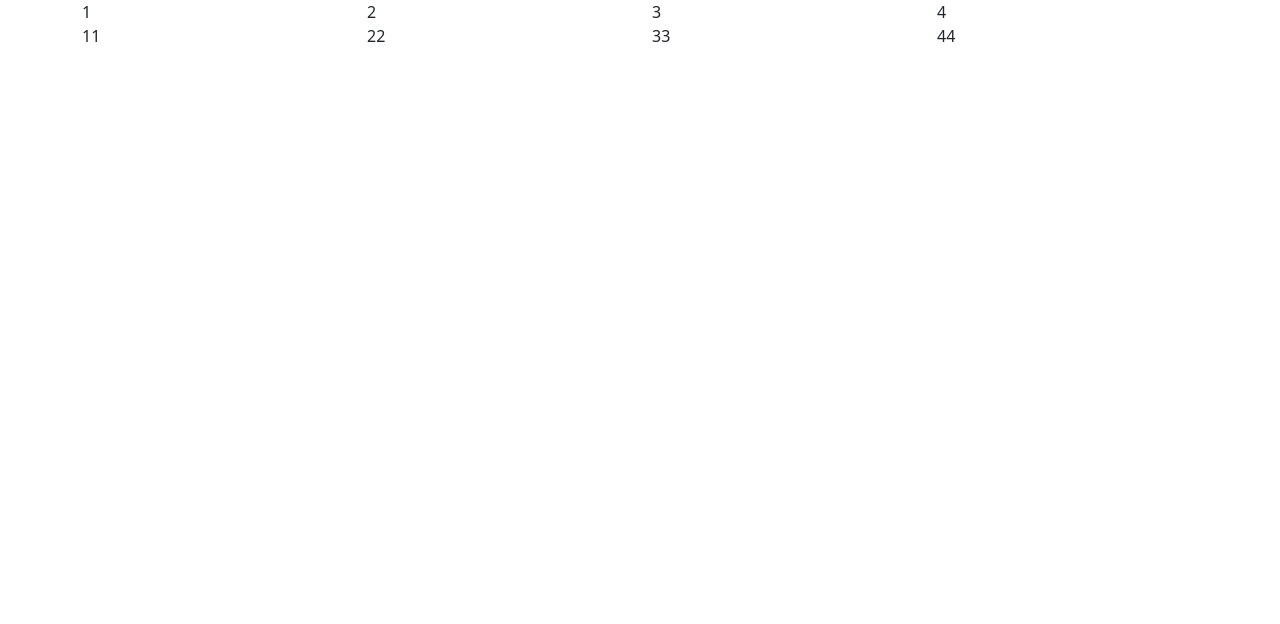
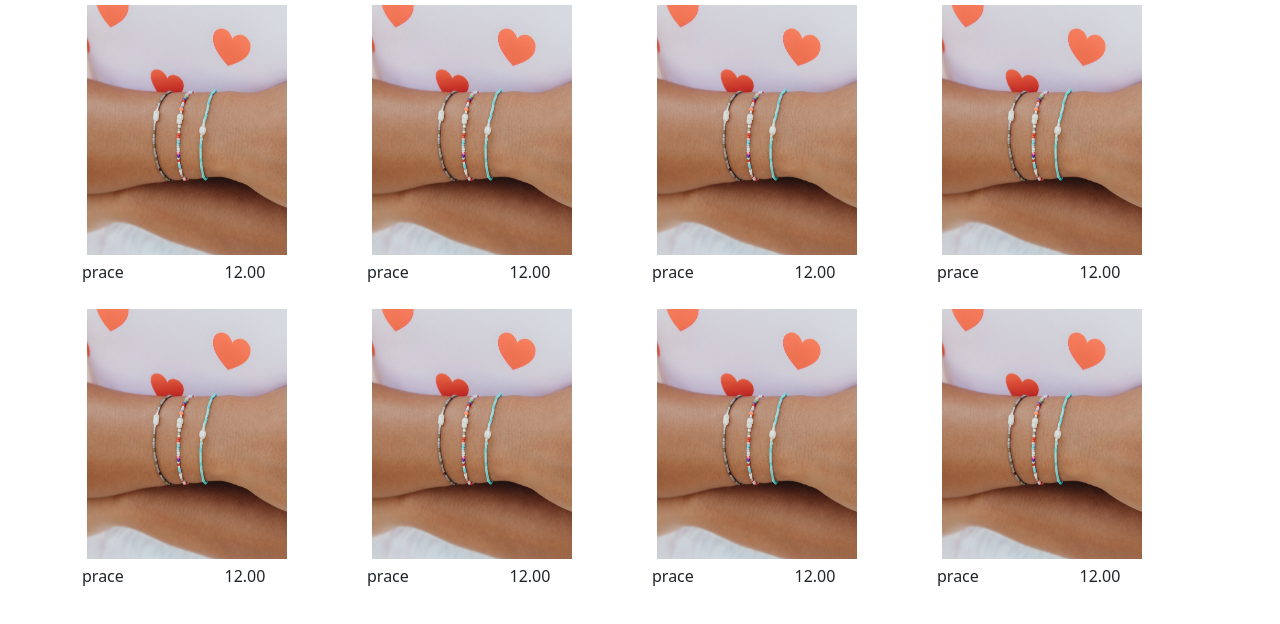
Before and after one commit to Yassinbesbes/handmade_projectSite, a React (Create React App) app: page / in a window 1280 px wide. Shown: the top 624 px of the page. Built offline with nearby package versions, Linux system fonts and the light colour scheme.

Commit message:
seconde file

```diff
--- a/src/seconde.css
+++ b/src/seconde.css
@@ -1,3 +1,11 @@
 .All{
     margin: auto;
 }
+.I{
+    width: 200px;
+    height:250px;
+    margin: 5px;
+}
+.space{
+    margin-top: 20px;
+}
--- a/src/seconde.js
+++ b/src/seconde.js
@@ -1,31 +1,93 @@
-import 'bootstrap/dist/css/bootstrap.min.css';
+import React from 'react'; // Import React
+import 'bootstrap/dist/css/bootstrap.min.css'; // Import Bootstrap CSS
 import { Container, Row, Col } from 'react-bootstrap'; // Import Container, Row, and Col components from React Bootstrap
-import "./seconde.css";
+import "./seconde.css"; // Import custom CSS file
+import Image from 'react-bootstrap/Image'; // Import Image component from React Bootstrap
+import bras from './images/bras.png'
 
+function Seconde() {
+    return (
+        <div>
+            <Container>
+                <Row>
+                <Col xs={6} sm={3}>
+                <Image className="I" src={bras} fluid/>
+                    <div >
+                    <Row className="Name_Price">
+                    <Col>prace</Col>
+                    <Col>12.00</Col>
+                    </Row>
+                    </div>
+                </Col>
+                <Col xs={6} sm={3}>
+                <Image className="I" src={bras} fluid />
+                    <div className="Name_Price">
+                    <Row>
+                    <Col>prace</Col>
+                    <Col>12.00</Col>
+                    </Row>
+                    </div>
+                </Col>
+                <Col xs={6} sm={3}>
+                <Image className="I" src={bras} fluid/>
+                    <div className="Name_Price">
+                    <Row>
+                    <Col>prace</Col>
+                    <Col>12.00</Col>
+                    </Row>
+                    </div>
+                </Col>
+                <Col xs={6} sm={3}>
+                <Image className="I" src={bras} fluid />
+                    <div className="Name_Price">
+                    <Row>
+                    <Col>prace</Col>
+                    <Col>12.00</Col>
+                    </Row>
+                    </div>
+                </Col>
+                </Row>
 
-
-
-function Seconde(){
-    return(
-    <div>
-    <Container className='All'>
+                <Row className='space'>
+                <Col xs={6} sm={3}>
+                <Image className="I" src={bras} fluid/>
+                    <div className="Name_Price">
                     <Row>
-        <Col>1 </Col>
-        <Col>2 </Col>
-        <Col md={3}>3</Col>
-        <Col >4</Col>
+                    <Col>prace</Col>
+                    <Col>12.00</Col>
                     </Row>
+                    </div>
+                </Col>
+                <Col xs={6} sm={3}>
+                <Image className="I" src={bras} fluid />
+                    <div className="Name_Price">
                     <Row>
-        <Col>11 </Col>
-        <Col>22</Col>
-        <Col>33</Col>
-        <Col>44</Col>
+                    <Col>prace</Col>
+                    <Col>12.00</Col>
+                    </Row>
+                    </div>
+                </Col>
+                <Col xs={6} sm={3}>
+                <Image className="I" src={bras} fluid/>
+                    <div className="Name_Price">
+                    <Row>
+                    <Col>prace</Col>
+                    <Col>12.00</Col>
+                    </Row>
+                    </div>
+                </Col>
+                <Col xs={6} sm={3}>
+                <Image className="I" src={bras} fluid />
+                    <div className="Name_Price">
+                    <Row>
+                    <Col>prace</Col>
+                    <Col>12.00</Col>
+                    </Row>
+                    </div>
+                </Col>
                 </Row>
             </Container>
-
-
         </div>
-
     );
 }
 
```
Also changed, not shown: src/images/bras.png (added). Lines whose indentation alone changed are shown as unchanged.
